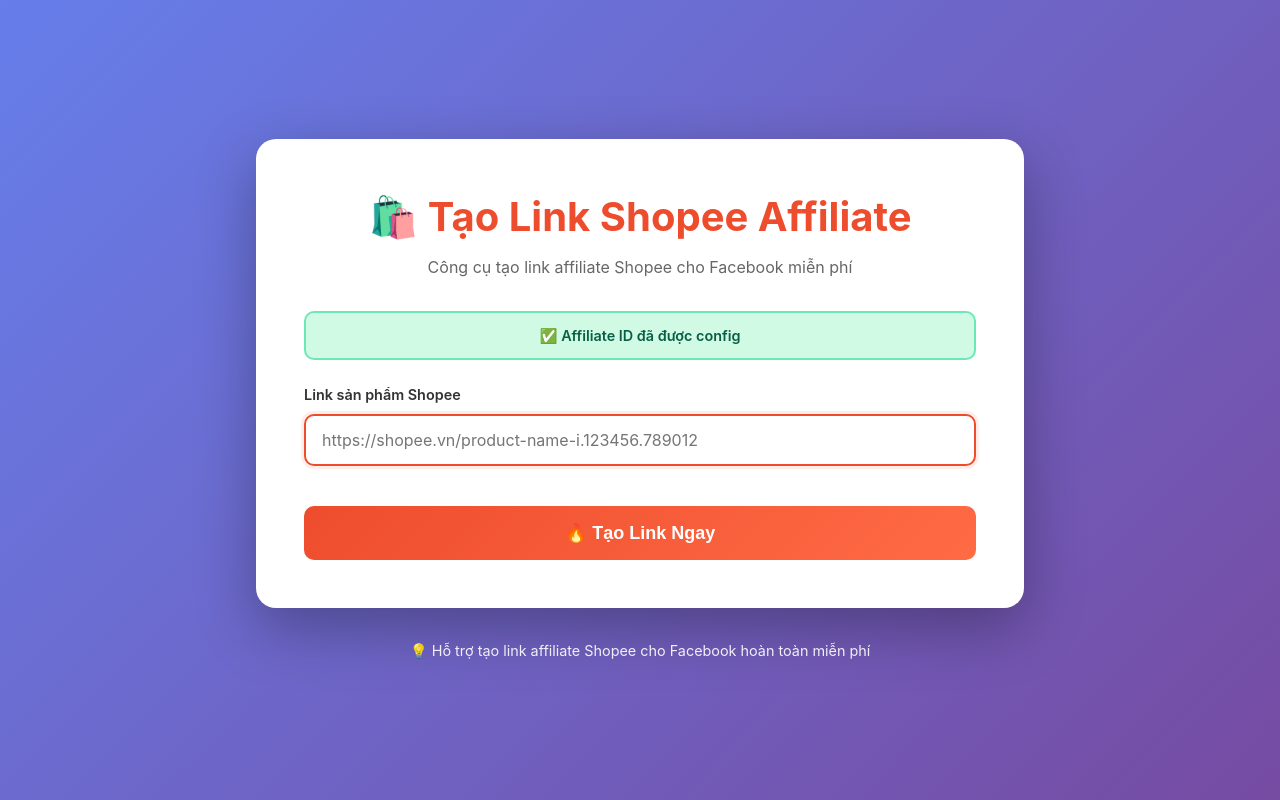
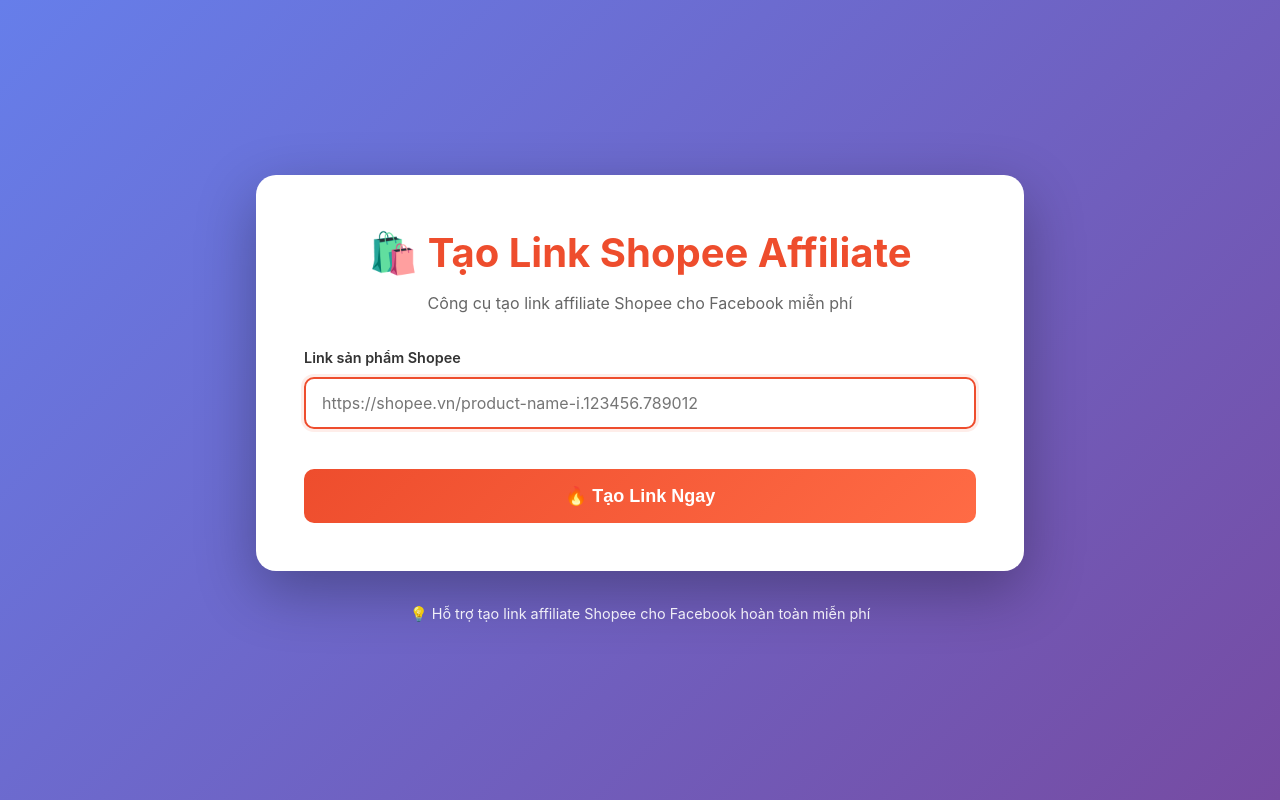
Before and after one commit to haingocvu/shopee_affiliate, a React (Vite) app: page / in a window 1280 px wide. Built offline with nearby package versions, Linux system fonts and the light colour scheme; no server answers.

Commit message:
update msg

```diff
--- a/src/App.jsx
+++ b/src/App.jsx
@@ -103,9 +103,7 @@
           Công cụ tạo link affiliate Shopee cho Facebook miễn phí
         </p>
 
-        {affiliateId ? (
-          <div className="config-info">✅ Affiliate ID đã được config</div>
-        ) : (
+        {!affiliateId && (
           <div className="config-warning">
             ⚠️ Chưa config Affiliate ID. Xem{" "}
             <a href="https://github.com/your-repo#config" target="_blank">
```
